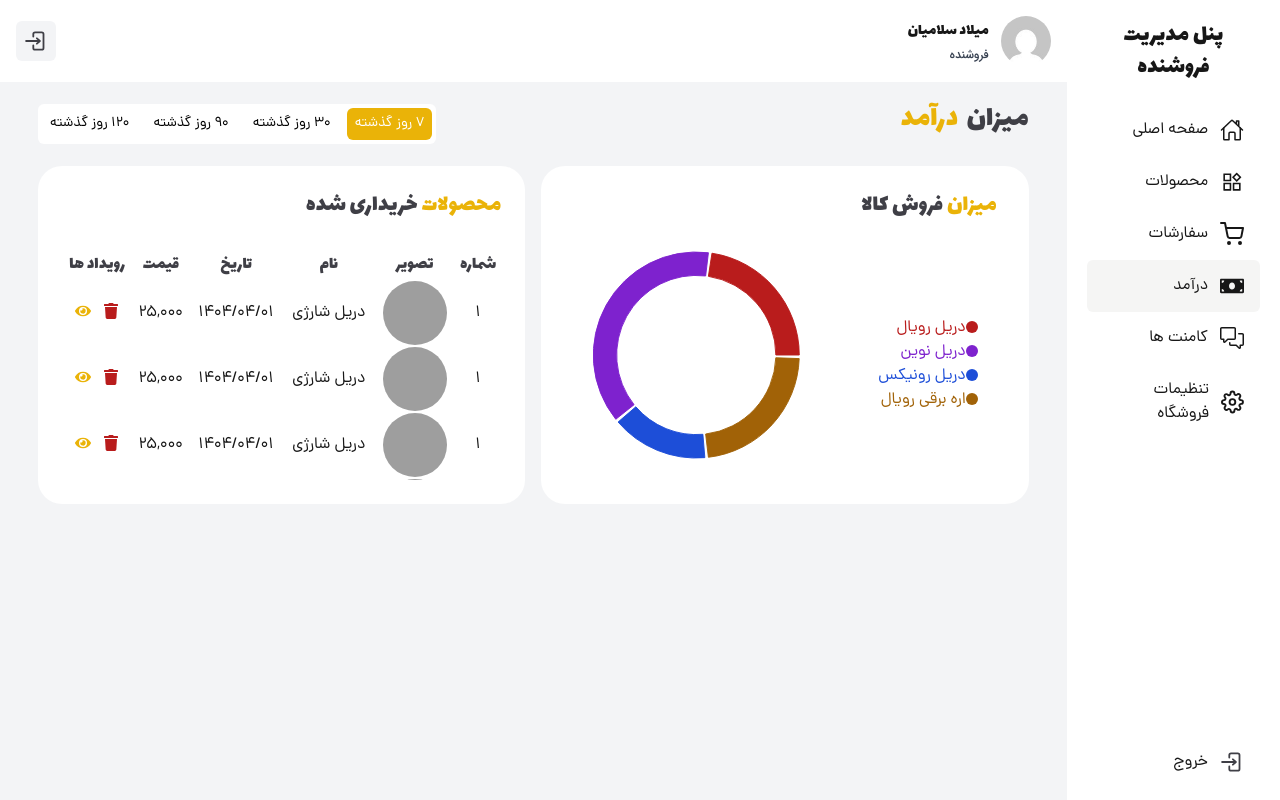
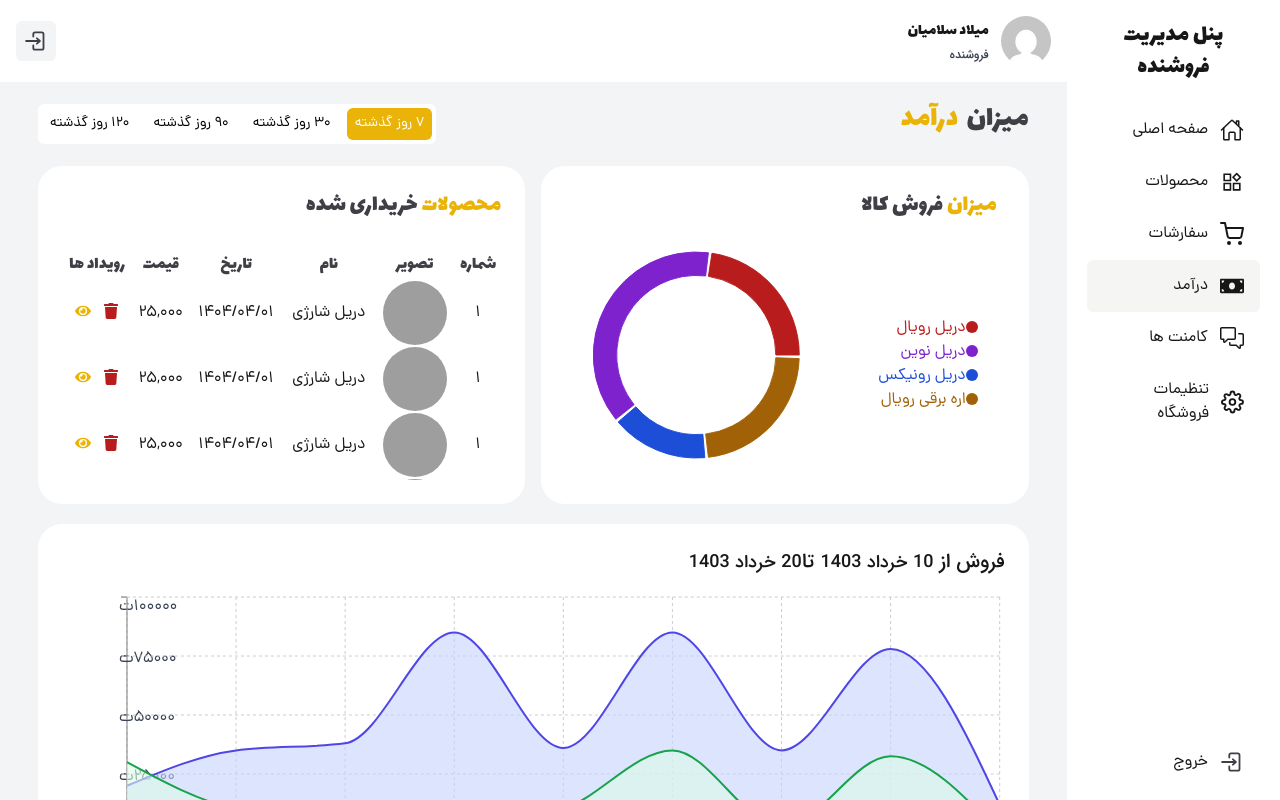
Before and after one commit to milad1385/tool-shop, a Next.js app: page /p-seller/achivement in a window 1280 px wide. Built offline with nearby package versions, Linux system fonts and the light colour scheme; grey boxes are pictures that could not be loaded.

Commit message:
add sales chart component in acivement page in p-seller

```diff
--- a/src/app/p-seller/achivement/page.tsx
+++ b/src/app/p-seller/achivement/page.tsx
@@ -1,9 +1,11 @@
 import Container from "@/components/modules/p-admin/Container";
 import Filters from "@/components/modules/p-admin/Filters";
 import PageTitle from "@/components/modules/p-admin/PageTitle";
+import SalesChart from "@/components/modules/p-admin/SalesChart";
 import DurationChart from "@/components/templates/p-admin/DurationChart";
+import RecentOrders from "@/components/templates/p-admin/RecentOrders";
 import RecentProducts from "@/components/templates/p-admin/RecentProducts";
-import { durationChartData } from "@/constants/data";
+import { durationChartData, salesChartData } from "@/constants/data";
 import { Metadata } from "next";
 import React from "react";
 
@@ -30,6 +32,7 @@ function page() {
         <DurationChart title="میزان فروش کالا" data={durationChartData} />
         <RecentProducts title="محصولات خریداری شده اخیر" />
       </div>
+      <SalesChart data={salesChartData} />
     </Container>
   );
 }
```
